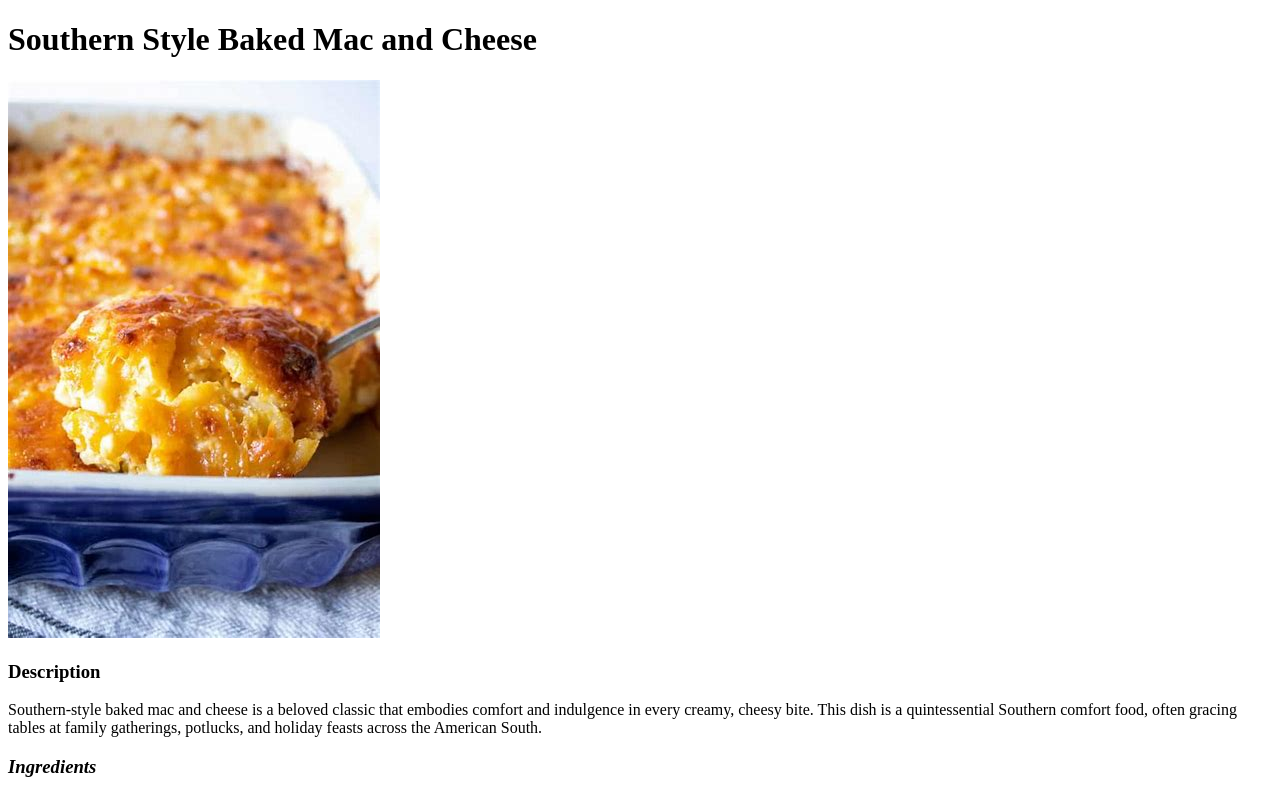
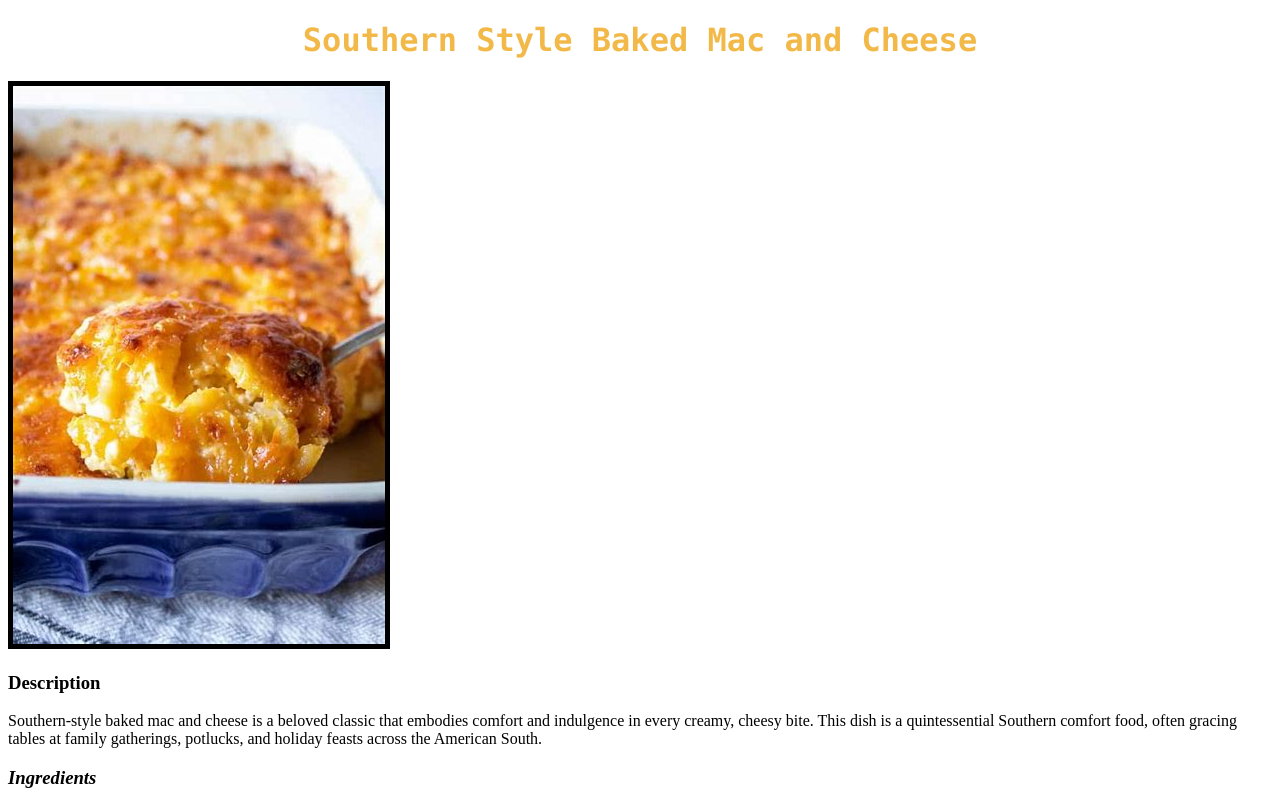
Before and after one commit to SandyFrenchToast/odin-recipes, a plain HTML site: page recipes/baked-mac-and-cheese.html in a window 1280 px wide. Shown: the top 794 px of the page. Drawn offline with Linux system fonts and the light colour scheme.

Commit message:
Updated recipes with basic css

```diff
--- a/recipes/baked-mac-and-cheese.html
+++ b/recipes/baked-mac-and-cheese.html
@@ -7,7 +7,7 @@
     <link rel="stylesheet" href="style.css">
 </head>
 <body>
-    <h1>Southern Style Baked Mac and Cheese</h1>
+    <h1 class="macaroni">Southern Style Baked Mac and Cheese</h1>
 
     <img src="../images/baked_mac&cheese.jpeg">
 
--- a/recipes/style.css
+++ b/recipes/style.css
@@ -0,0 +1,22 @@
+h1 {
+    text-align: center;
+    font-weight: bolder;
+    font-family: "Monaco", "Courier New", monospace ;
+}
+
+img {
+    text-align: center;
+    border: 5px solid black ;
+}
+
+.cinnamon {
+    color: #d27d2d;
+}
+
+.macaroni {
+    color: #f2b949;
+}
+
+.parsley {
+    color: #5a9fad;
+}
```
Also changed, not shown: recipes/cinnamon-roll.html (+1 -1 lines), recipes/juicy-roasted-chicken.html (+1 -1 lines).
